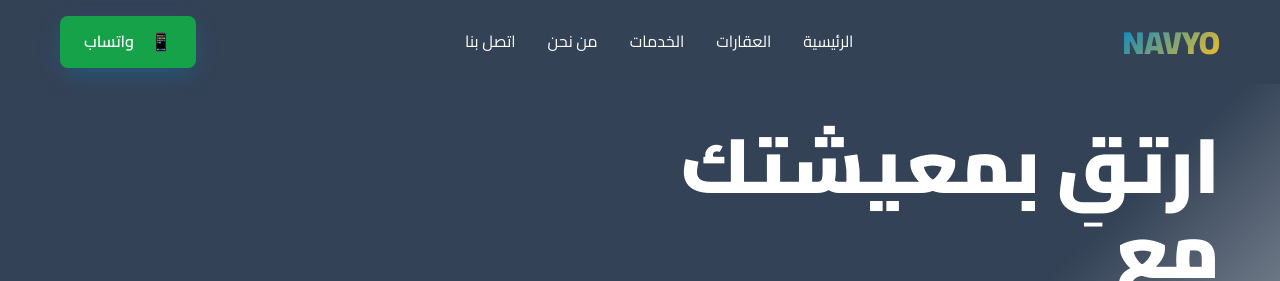
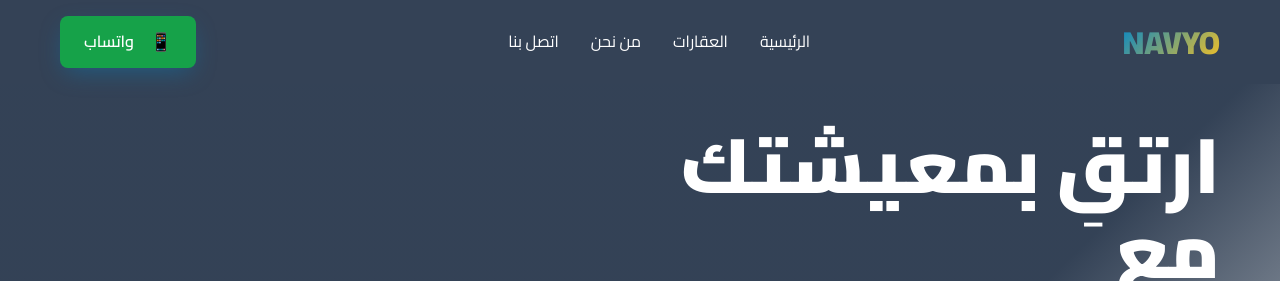
Before and after one commit to yadsashel/real-estate-broker, a plain HTML site: page index.html in a window 1280 px wide. Shown: the top 281 px of the page. Drawn offline with Linux system fonts and the light colour scheme.

Commit message:
fixing some real bugs

```diff
--- a/index.html
+++ b/index.html
@@ -20,7 +20,6 @@
                 <nav class="nav">
                     <a href="#index" class="nav-link">الرئيسية</a>
                     <a href="#properties" class="nav-link">العقارات</a>
-                    <a href="#services" class="nav-link">الخدمات</a>
                     <a href="#about" class="nav-link">من نحن</a>
                     <a href="#contact" class="nav-link">اتصل بنا</a>
                 </nav>
```
